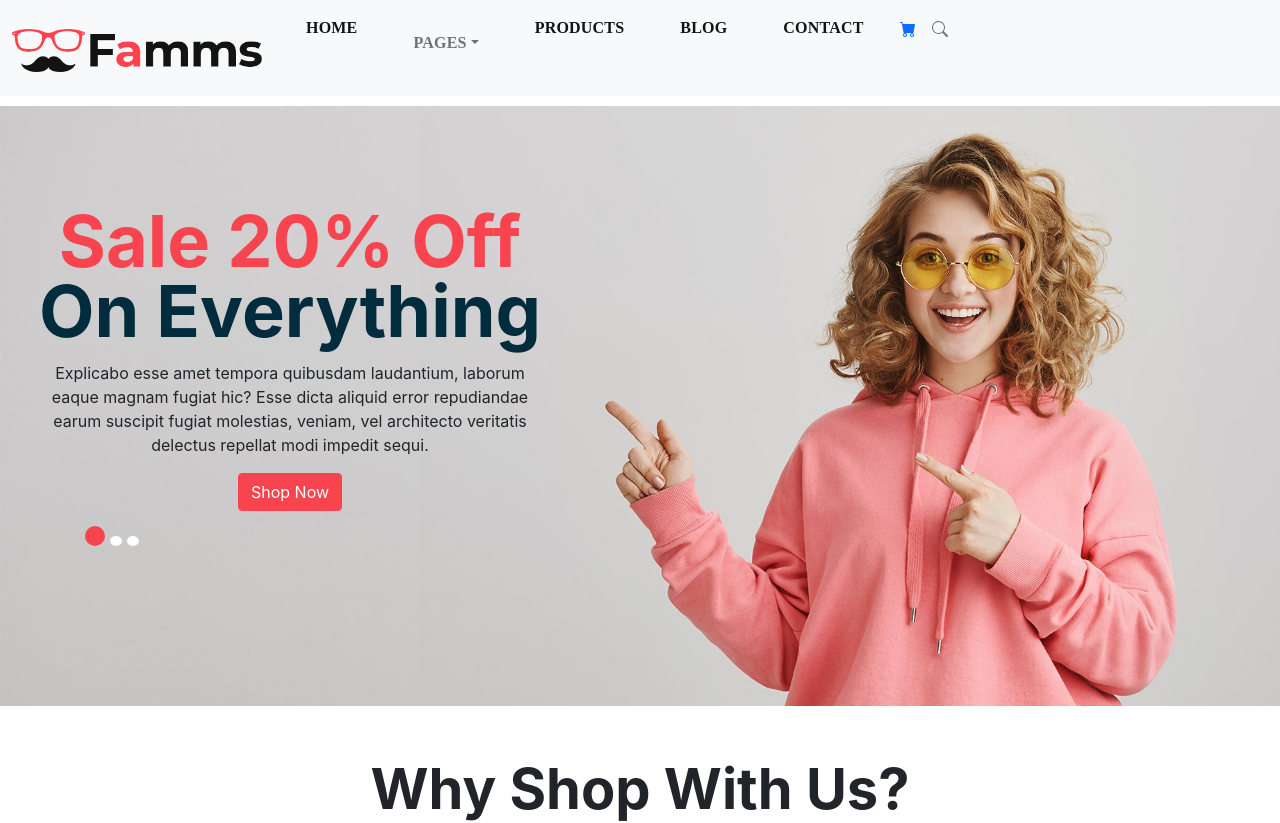
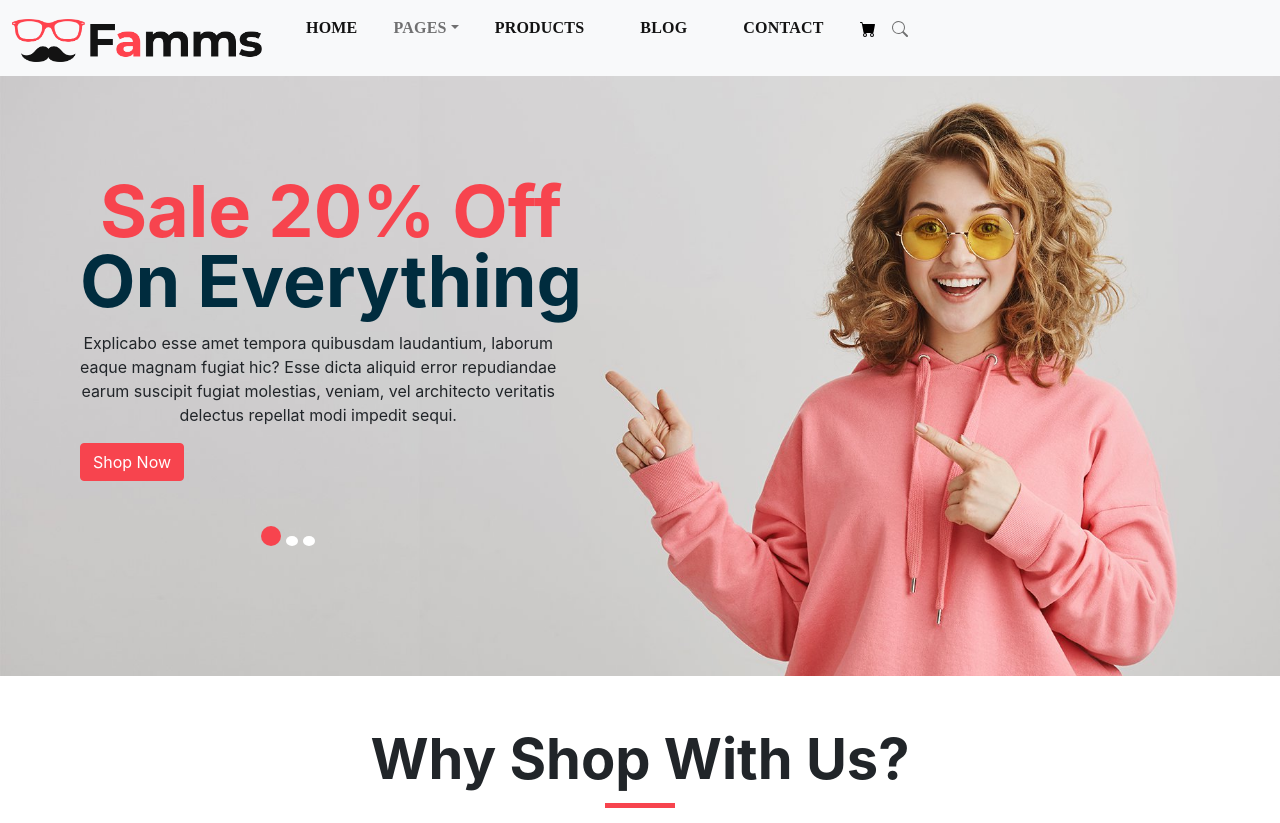
Before and after one commit to aravindd7/reactassignsub, a React (Create React App) app in the folder reactapp/: page / in a window 1280 px wide. Shown: the top 823 px of the page. Built offline with nearby package versions, Linux system fonts and the light colour scheme.

Commit message:
products functionality added to home

```diff
--- a/reactapp/src/components/Navbar.js
+++ b/reactapp/src/components/Navbar.js
@@ -11,7 +11,8 @@ import { Navbar, Container, Nav, NavDropdown } from "react-bootstrap";
 export default function NavbarComp() {
     const toggleRef = useRef(null);
     const navRef = useRef(null);
-    console.log('Navbar: Toggle', Navbar.Toggle);
+    const navDropRef = useRef(null);
+    console.log('Navbar: Nav', Nav);
 
     function navToggle (e, toggleRef, navRef) {
         let event = e;
@@ -21,6 +22,13 @@ export default function NavbarComp() {
         console.log('tempNavRef: Navbar.Toggle', tempNavRef);
         console.log('navToggle event: ', event);
         console.log("navToggle called");
+    }
+
+    function navDropToggle (e, navDropRef) {
+        let temp = navDropRef;
+        let ev = e;
+        console.log('navDropToggle: e, ref',ev, temp );
+
     }
 
     return (
@@ -35,15 +43,15 @@ export default function NavbarComp() {
                 <Navbar.Collapse>
                     <Nav className="ul-nav">
                         <Nav.Link className="li-nav"><Link to="/" className="link-nav"><span> HOME</span></Link></Nav.Link>
-                        <NavDropdown variant="light" className="dropdown-nav" title="Pages">
+                        <NavDropdown ref={navDropRef} variant="light" className="dropdown-nav" title="Pages" onClick={e=>{navDropToggle(e, navDropRef);}}>
                             <Dropdown.Item as="button" className="nav-dropitem"><Link to="/about" className="link-nav"><span>ABOUT</span></Link></Dropdown.Item>
                             <Dropdown.Item as="button" className="nav-dropitem"><Link to="/testimonial" className="link-nav"><span>TESTIMONIAL</span> </Link></Dropdown.Item>
                         </NavDropdown>
-                        <Nav.Link className="li-nav"><Link to="/products" className="link-nav"><span> PRODUCTS </span> </Link></Nav.Link>
+                        <Nav.Link className="li-nav"><NavLink to="/products" className="link-nav" activeStyle={{color: 'red'}}><span> PRODUCTS </span> </NavLink></Nav.Link>
                         <Nav.Link className="li-nav"><Link to="/blog" className="link-nav"><span> BLOG </span> </Link></Nav.Link>
                         <Nav.Link className="li-nav"><Link to="/contact" className="link-nav"><span> CONTACT </span> </Link></Nav.Link>
-                        <Nav.Link className="li-nav cart-icon"><Link to="/cart" className="link-nav"> <BsCartFill />  </Link></Nav.Link>
-                        <Nav.Link className="li-nav"><BsSearch /></Nav.Link>
+                        <Nav.Link className="li-nav cart-icon"><Link to="/cart" className="link-nav"> <BsCartFill style={{color: "black"}}/>  </Link></Nav.Link>
+                        <Nav.Link className="li-nav"><BsSearch/></Nav.Link>
                     </Nav>
                 </Navbar.Collapse>
             </Container>
--- a/reactapp/src/components/content/AboutContent.js
+++ b/reactapp/src/components/content/AboutContent.js
@@ -1,5 +1,6 @@
 import React from "react";
 import { Button } from 'react-bootstrap';
+import { Link } from 'react-router-dom';
 export default function AboutContent() {
     return (
         <div className="container-about">
@@ -11,7 +12,7 @@ export default function AboutContent() {
             Tenetur commodi, nisi rem vel, ea eaque ab ipsa autem<br />
             similque ex ande.
             </p>
-            <Button className="btn-red">Shop Now</Button>
+            <Link to="/products"><Button className="btn-red">Shop Now</Button></Link>
             </div>
         </div>
     );
--- a/reactapp/src/components/content/LandingContent.js
+++ b/reactapp/src/components/content/LandingContent.js
@@ -1,7 +1,9 @@
 import React from "react";
 import { Button } from 'react-bootstrap';
-import { CarouselProvider, Slider, Slide, DotGroup, Dot} from 'pure-react-carousel';
+import { CarouselProvider, Slider, Slide, DotGroup, Dot } from 'pure-react-carousel';
 import 'pure-react-carousel/dist/react-carousel.es.css';
+import {Link} from 'react-router-dom';
+
 
 export default function LandingContent() {
     //console.log('Carousel: ', Carousel);
@@ -15,6 +17,7 @@ export default function LandingContent() {
             >
                 <Slider className="slider-landing">
                     <Slide index={0} className="detail-landing">
+                        <div className="inner-landing">
                             <h1>
                                 <span>Sale 20% Off</span>
                                 <br /> On Everything
@@ -24,9 +27,11 @@ export default function LandingContent() {
                                 repudiandae<br /> earum suscipit fugiat molestias, veniam, vel
                                 architecto veritatis <br />delectus repellat modi impedit sequi.
                             </p>
-                    <Button className="btn-red">Shop Now</Button>
+                           <Link to='/products'><Button className="btn-red">Shop Now</Button></Link>
+                        </div>
                     </Slide>
                     <Slide index={1} className="detail-landing">
+                        <div className="inner-landing">
                             <h1>
                                 <span>Sale 20% Off</span>
                                 <br /> On Everything
@@ -36,9 +41,11 @@ export default function LandingContent() {
                                 repudiandae<br /> earum suscipit fugiat molestias, veniam, vel
                                 architecto veritatis <br />delectus repellat modi impedit sequi.
                             </p>
-                    <Button className="btn-red">Shop Now</Button>
+                            <Link to='/products'><Button className="btn-red">Shop Now</Button></Link>
+                        </div>
                     </Slide>
                     <Slide index={2} className="detail-landing">
+                        <div className="inner-landing">
                             <h1>
                                 <span>Sale 20% Off</span>
                                 <br /> On Everything
@@ -48,10 +55,11 @@ export default function LandingContent() {
                                 repudiandae<br /> earum suscipit fugiat molestias, veniam, vel
                                 architecto veritatis <br />delectus repellat modi impedit sequi.
                             </p>
-                    <Button className="btn-red">Shop Now</Button>
+                            <Link to='/products'><Button className="btn-red">Shop Now</Button></Link>
+                        </div>
                     </Slide>
                 </Slider>
-            <DotGroup className="dot-group"/>
+                <DotGroup className="dot-group" />
             </CarouselProvider>
         </div>
 
--- a/reactapp/src/components/content/ProductContent.js
+++ b/reactapp/src/components/content/ProductContent.js
@@ -1,7 +1,12 @@
 import React, { useState } from "react";
 import { Card, Button, Container, Col, Row } from 'react-bootstrap';
 import SubHeader from "../../hoc/Subheader";
+import { useDispatch } from "react-redux";
+import { addProduct } from "../../redux/cartReducer";
+
 export default function ProductContent() {
+
+   const dispatch = useDispatch();
     const [products, setProducts] = useState([{
         "productid": 1,
         "type": "Men's Shirt",
@@ -82,6 +87,11 @@ export default function ProductContent() {
         "price": 65
      }]);
 
+
+   const buyHandler = function (productItem) {
+      dispatch(addProduct(productItem));
+   };
+
     return (
         <div className="container-productcon">
           <SubHeader text="Our products" />
@@ -93,8 +103,8 @@ export default function ProductContent() {
                         <Card.Img src={product.imageURL} />
                         <Card.Text>{product.type}&nbsp;${product.price}</Card.Text>
                         <div className="container-animbtns">
-                        <Button className="btn-addto" onClick={() => {}}>Add To Cart</Button>
-                        <Button className="btn-buy" onClick={() => {}}>Buy Now</Button>
+                        <Button className="btn-addto" onClick={() => {buyHandler(product); }}>Add To Cart</Button>
+                        <Button className="btn-buy" onClick={() => {buyHandler(product); }}>Buy Now</Button>
                         </div>
                      </Card></Col>
                );
--- a/reactapp/src/index.css
+++ b/reactapp/src/index.css
@@ -15,6 +15,7 @@ code {
 .display-mob {
   display: none;
 }
+
 
 .ul-nav {
   list-style-type: none;
@@ -61,7 +62,7 @@ code {
 }
 
 .dropdown-nav {
-  padding: 5px 20px;
+  /* padding: 0px 0px; */
   color: #131313;
   text-align: center;
   text-transform: uppercase;
@@ -69,13 +70,13 @@ code {
   font-size: 16px;
   font-weight: 700;
   letter-spacing: 0.2px;
-  margin-top: 10px;
+  /* margin-top: 10px; */
   transition: ease all 0.5s;
   text-decoration: none;
 }
 
 .dropdown-nav:hover {
-  padding: 5px 20px;
+  /* padding: 5px 20px; */
   text-align: center;
   text-transform: uppercase;
   border-radius: 5px;
@@ -83,7 +84,7 @@ code {
   font-size: 16px;
   font-weight: 700;
   letter-spacing: 0.2px;
-  margin-top: 10px;
+  /* margin-top: 10px; */
   text-decoration: none;
 }
 
@@ -108,43 +109,6 @@ code {
 }
 
 /* Toggler CSS */
-/* Initial state */
-/* .nav-toggle {
-  padding: 0;
-  width: 37px;
-  height: 42px;
-  transition: all 0.3s;
-}
-
-.nav-toggle span {
-  display: block;
-  width: 35px;
-  height: 4px;
-  background-color: #000000;
-  margin: 7px 0;
-  transition: all 0.3s;
-  position: relative;
-  border-radius: 5px;
-  transition: all 0.3s;
-}
-
-.nav-toggle span::before, .nav-toggle span::after {
-  content: "";
-  position: absolute;
-  left: 0;
-  height: 100%;
-  width: 100%;
-  background-color: #000000;
-  top: -10px;
-  border-radius: 5px;
-  -webkit-transition: all 0.3s;
-  transition: all 0.3s;
-}
-
-.nav-toggle span::after {
-  top: 10px;
-} */
-
 /* Collapsed */
 .nav-toggle {
   padding: 0;
@@ -497,10 +461,6 @@ code {
 }
 
 
-.container-root {
-  margin-top: 10px;
-}
-
 .float-right {
   float: right;
 }
@@ -519,21 +479,26 @@ code {
 }
 
 .slider-landing {
-  position: absolute;
+  height: 400px;
+  position: relative;
   top: 100px;
   left: -350px;
 }
 
 .detail-landing {
+}
+
+.inner-landing {
   display: flex;
   flex-direction: column;
   align-items: flex-start;
+  margin-left: 430px;
 }
 
 .dot-group {
-  position: absolute;
-  top: 420px;
-  left: 80px;
+  position: relative;
+  top: 50px;
+  left: -355px;
   text-align: center;
   color: black;
 }
```
Lines whose indentation alone changed are shown as unchanged.
